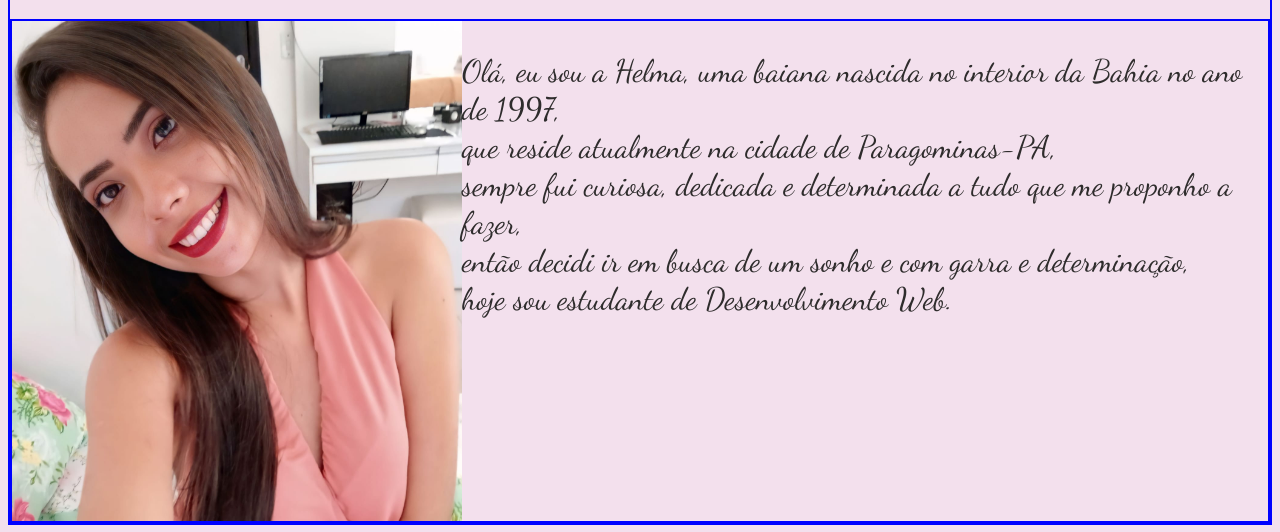
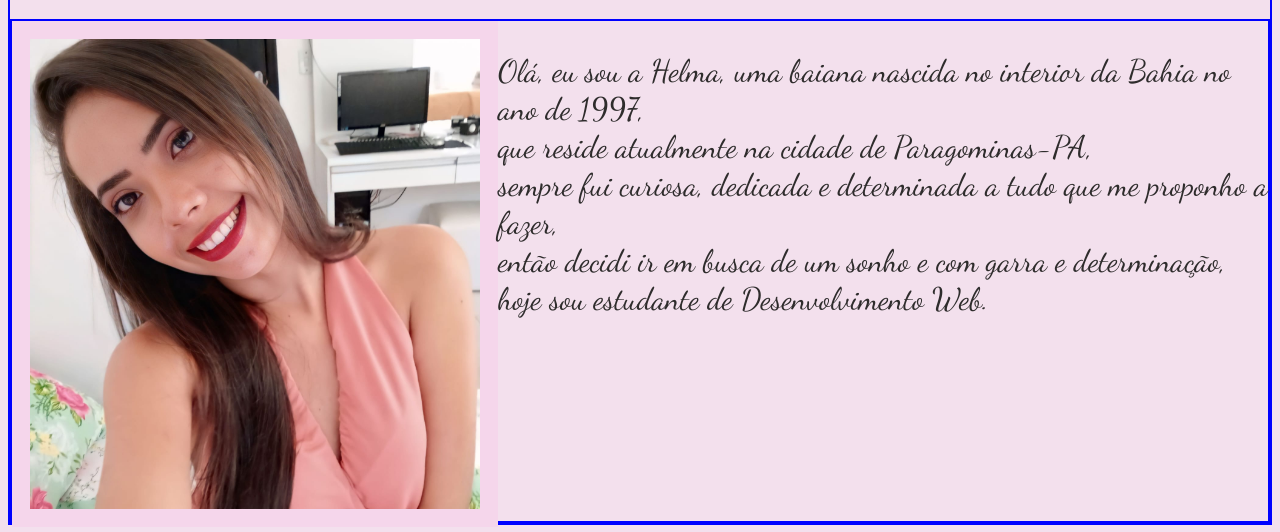
Before and after one commit to helmatrindade/helmatrindade.github.io, a plain HTML site: page index.html in a window 1280 px wide. Shown: the part 268-800 px from the top of the page. Drawn offline with Linux system fonts and the light colour scheme.

Commit message:
Adiciona cor de fundo na minha foto

```diff
--- a/style.css
+++ b/style.css
@@ -33,7 +33,9 @@
             }
             #minha-foto {
                 float: left;
-                height: 500px ;
+                height: 470px ;
+                padding: 18px;
+                background-color:rgb(245, 214, 235);
             }
             .myname{
                 text-align: center;
```
